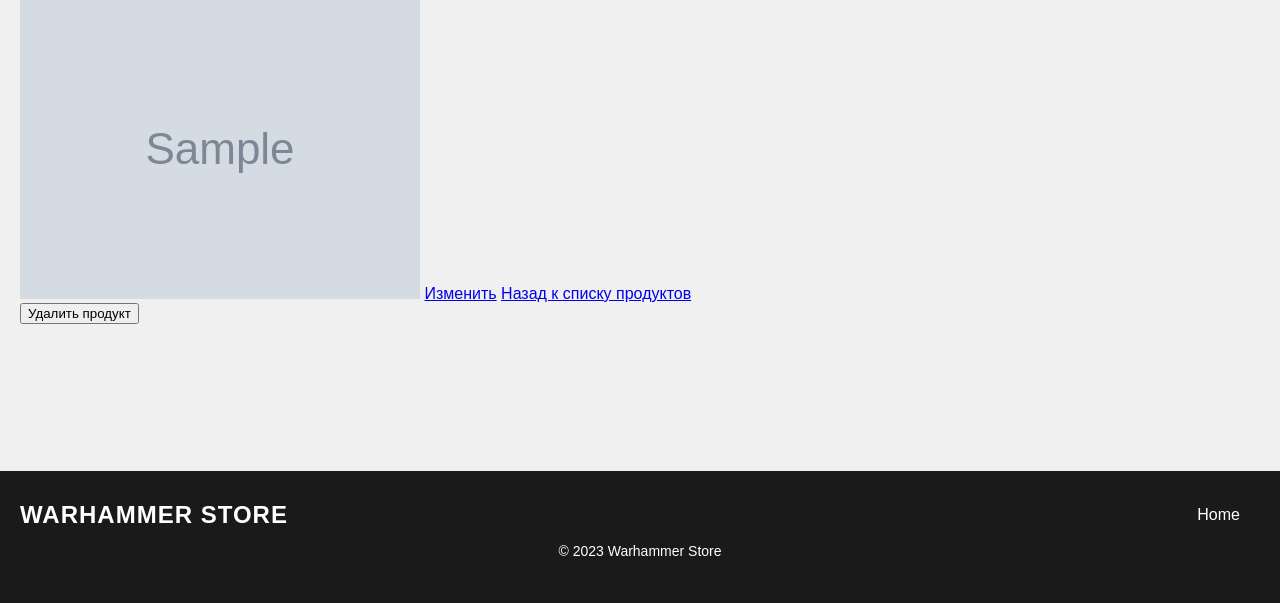
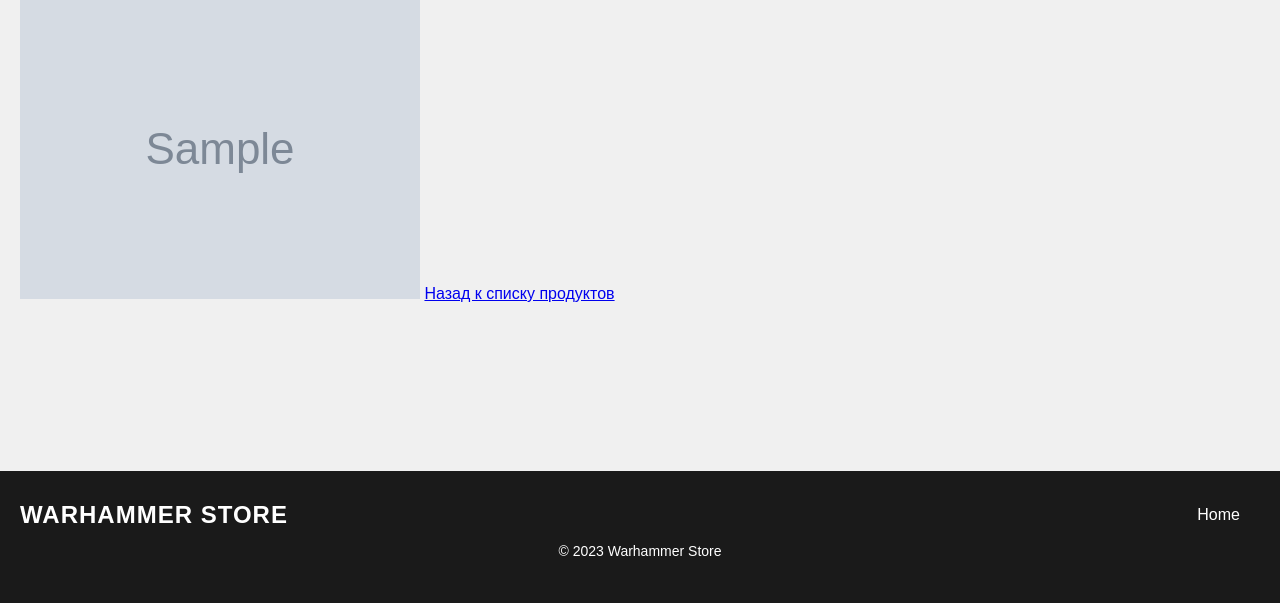
Before and after one commit to Erjankydyrov/laravel-example, a Laravel app: page /products/1 in a window 1280 px wide. Shown: the part 197-800 px from the top of the page. Run offline with Laravel 10, Linux system fonts and the light colour scheme; tables that the repository leaves empty hold one stand-in row (values such as "Sample post"); grey boxes marked "Sample" are stand-in pictures.

Commit message:
corrected some detalis

```diff
--- a/resources/views/products/index.blade.php
+++ b/resources/views/products/index.blade.php
@@ -9,6 +9,4 @@
             </li>
         @endforeach
     </ul>
-    <a href="{{ route('products.create') }}">Добавить продукт</a>
-
 @endsection
--- a/resources/views/products/show.blade.php
+++ b/resources/views/products/show.blade.php
@@ -7,12 +7,6 @@
         <p>Цена: ${{ $product->price }}</p>
         <img src="{{ asset('images/products/' . $product->image) }}" alt="{{ $product->name }}">
 
-        <a href="{{ route('products.edit', $product->id) }}" class="btn btn-primary">Изменить</a>
         <a href="{{ route('products.index') }}">Назад к списку продуктов</a>
     </div>
-    <form method="post" action="{{ route('products.destroy', $product->id) }}">
-        @csrf
-        @method('delete')
-        <button type="submit">Удалить продукт</button>
-    </form>
 @endsection
```
